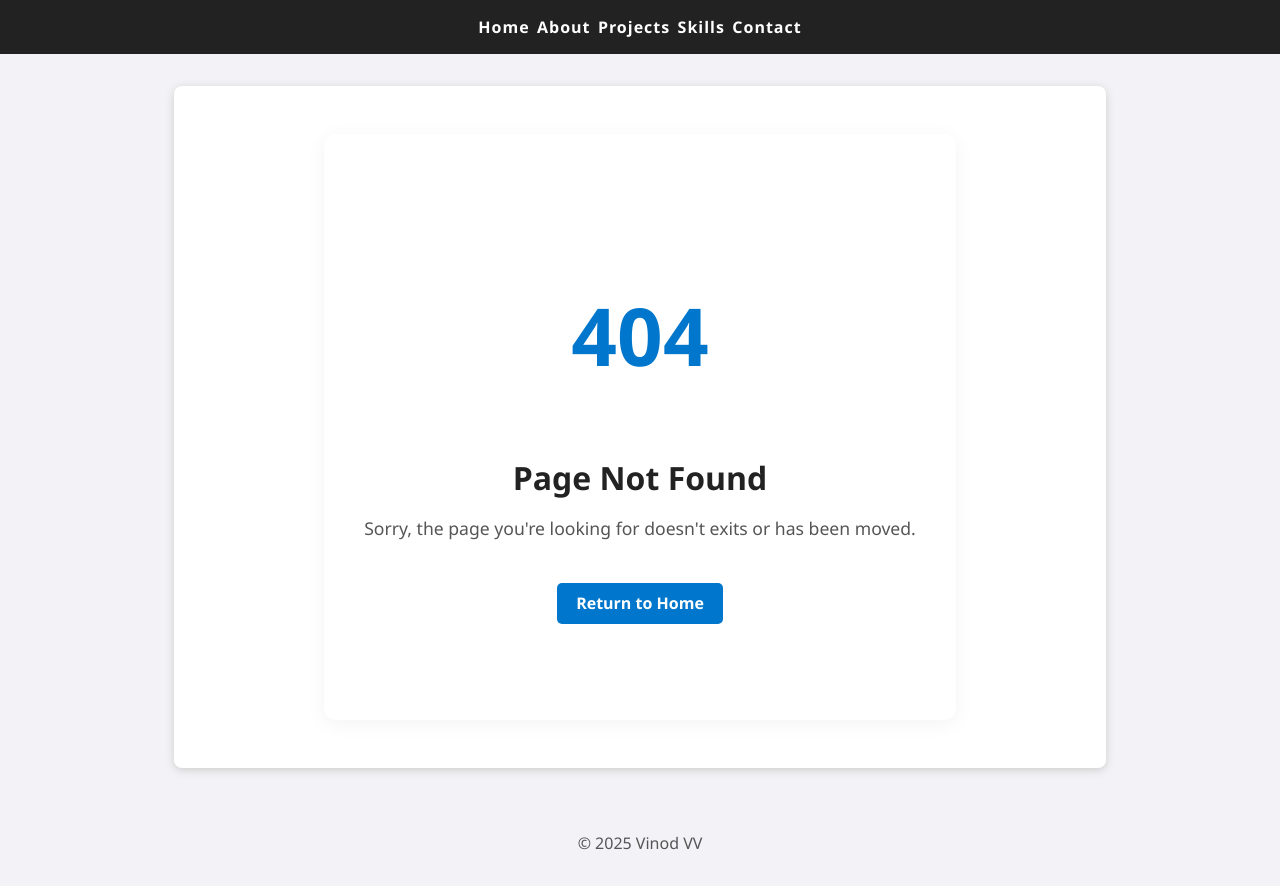
After one commit to vinodvv/portfolio, a Flask app: template templates/404.html in a window 1280 px wide. The commit adds this page. Run offline with Flask 3, Linux system fonts and the light colour scheme; the template is opened without the code that fills it, so the values that code supplies are empty.

Commit message:
Enhanced to look more appealing

```diff
--- a/app.py
+++ b/app.py
@@ -65,5 +65,10 @@ def contact():
     return render_template('contact.html')
 
 
+@app.errorhandler(404)
+def page_not_found(e):
+    return render_template('404.html'), 404
+
+
 if __name__ == "__main__":
     app.run(debug=True)
--- a/static/style.css
+++ b/static/style.css
@@ -178,3 +209,39 @@ footer {
         grid-template-columns: 1fr;
     }
 }
+
+.not-found {
+    text-align: center;
+    padding: 5em 1em;
+    background: #fff;
+    border-radius: 12px;
+    box-shadow: 0 4px 20px rgba(0, 0, 0, 0.05);
+    max-width: 600px;
+    margin: 2em auto;
+}
+
+.not-found h1 {
+    font-size: 5rem;
+    color: #0077cc;
+    margin-bottom: 0.2;
+}
+
+.not-found h2 {
+    font-size: 2rem;
+    margin-bottom: 0.5em;
+}
+
+.not-found p {
+    font-size: 1.1rem;
+    color: #555;
+    margin-bottom: 1.5em;
+}
+
+.not-found .btn {
+    padding: 0.6em 1.2em;
+    background: #0077cc;
+    color: #fff;
+    border-radius: 5px;
+    text-decoration: none;
+    font-weight: bold;
+}
--- /dev/null
+++ b/templates/404.html
@@ -0,0 +1,10 @@
+{% extends 'base.html' %}
+
+{% block content %}
+    <section class="not-found">
+        <h1>404</h1>
+        <h2>Page Not Found</h2>
+        <p>Sorry, the page you're looking for doesn't exits or has been moved.</p>
+        <a href="/" class="btn">Return to Home</a>
+    </section>
+{% endblock %}
--- a/templates/about.html
+++ b/templates/about.html
@@ -1,6 +1,6 @@
 {% extends 'base.html' %}
 {% block content %}
-    <section>
+    <section class="section-padding">
         <h2>About Me</h2>
         <ul>
             <li><b>Education:</b> [Your Education]</li>
--- a/templates/contact.html
+++ b/templates/contact.html
@@ -1,6 +1,6 @@
 {% extends 'base.html' %}
 {% block content %}
-    <section>
+    <section class="section-padding">
         <h2>Contact Me</h2>
         <form method="post" class="contact-form">
             <div class="form-group">
--- a/templates/projects.html
+++ b/templates/projects.html
@@ -1,9 +1,9 @@
 {% extends 'base.html' %}
 {% block content %}
-    <section>
+    <section class="section-padding">
         <h2>My Projects</h2>
         {% if projects %}
-            <div class="project-grid">
+            <div class="projects-grid">
                 {% for proj in projects %}
                     <div class="project-card">
                         <h3>{{ proj.title }}</h3>
--- a/templates/skills.html
+++ b/templates/skills.html
@@ -1,6 +1,6 @@
 {% extends 'base.html' %}
 {% block content %}
-    <section>
+    <section class="section-padding">
         <h2>Skills</h2>
         <h3>Technical Skills</h3>
             <ul class="skills-list">
```
Also changed, not shown: other parts of static/style.css (+35 -4 lines).
